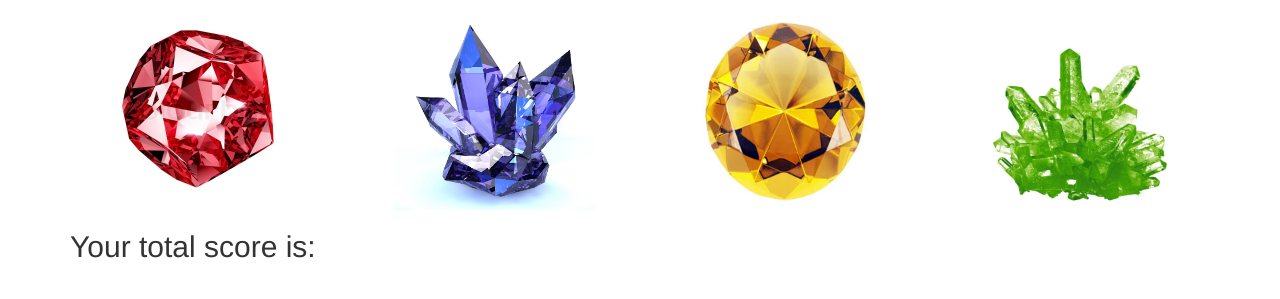
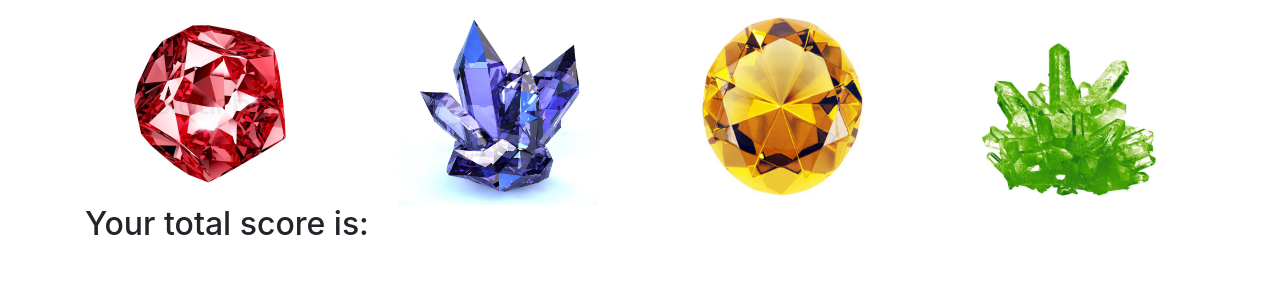
Before and after one commit to TracyDing7/crystal-collector, a plain HTML site: page index.html in a window 1280 px wide. Shown: the part 501-800 px from the top of the page. Drawn offline with nearby package versions, Linux system fonts and the light colour scheme.

Commit message:
correct bootstrap link

```diff
--- a/index.html
+++ b/index.html
@@ -3,9 +3,8 @@
   <head>
     <title>Crystal Collector</title>
 
-    <link rel="stylesheet" href="https://maxcdn.bootstrapcdn.com/bootstrap/3.3.6/css/bootstrap.min.css" integrity="sha384-1q8mTJOASx8j1Au+a5WDVnPi2lkFfwwEAa8hDDdjZlpLegxhjVME1fgjWPGmkzs7" crossorigin="anonymous">
-
-    <link rel="stylesheet" href="assets/css/style.css">
+    <!--link rel="stylesheet" href="https://maxcdn.bootstrapcdn.com/bootstrap/3.3.6/css/bootstrap.min.css" integrity="sha384-1q8mTJOASx8j1Au+a5WDVnPi2lkFfwwEAa8hDDdjZlpLegxhjVME1fgjWPGmkzs7" crossorigin="anonymous"-->
+    <link rel="stylesheet" href="https://stackpath.bootstrapcdn.com/bootstrap/4.4.1/css/bootstrap.min.css" integrity="sha384-Vkoo8x4CGsO3+Hhxv8T/Q5PaXtkKtu6ug5TOeNV6gBiFeWPGFN9MuhOf23Q9Ifjh" crossorigin="anonymous">
 
   </head>
   <body>
```
